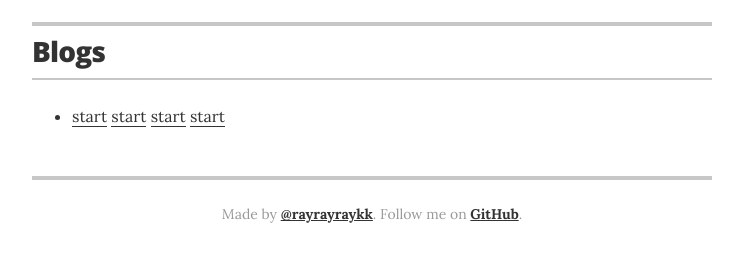
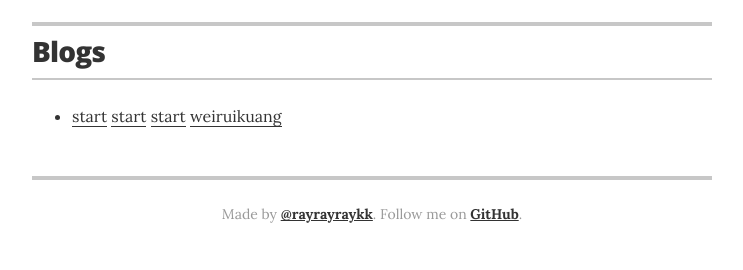
Before and after one commit to rayrayraykk/weiruikuang, a Jekyll site: the page built from index.html, in a window 1280 px wide. Shown: the part 1904-2174 px from the top of the page, without its empty margins (268-1011 px from the left). Built offline with Jekyll 4.4.1, drawn with Linux system fonts in a browser that asks for light colours.

Commit message:
Fix url bugs

```diff
--- a/_layouts/resume.html
+++ b/_layouts/resume.html
@@ -295,7 +295,7 @@
               <a href="{{site.user_name}}/{{ post.url }}">{{ post.title }}</a>
               <a href="/{{ post.url }}">{{ post.title }}</a>
               <a href="{{ post.url }}">{{ post.title }}</a>
-              <a href="{{site.user_name}}{{ post.url }}">{{ post.title }}</a>
+              <a href="{{site.user_name}}{{ post.url }}">{{ site.user_name }}</a>
               <!--{{ post.excerpt }}-->
             </li>
           {% endfor %}
```
